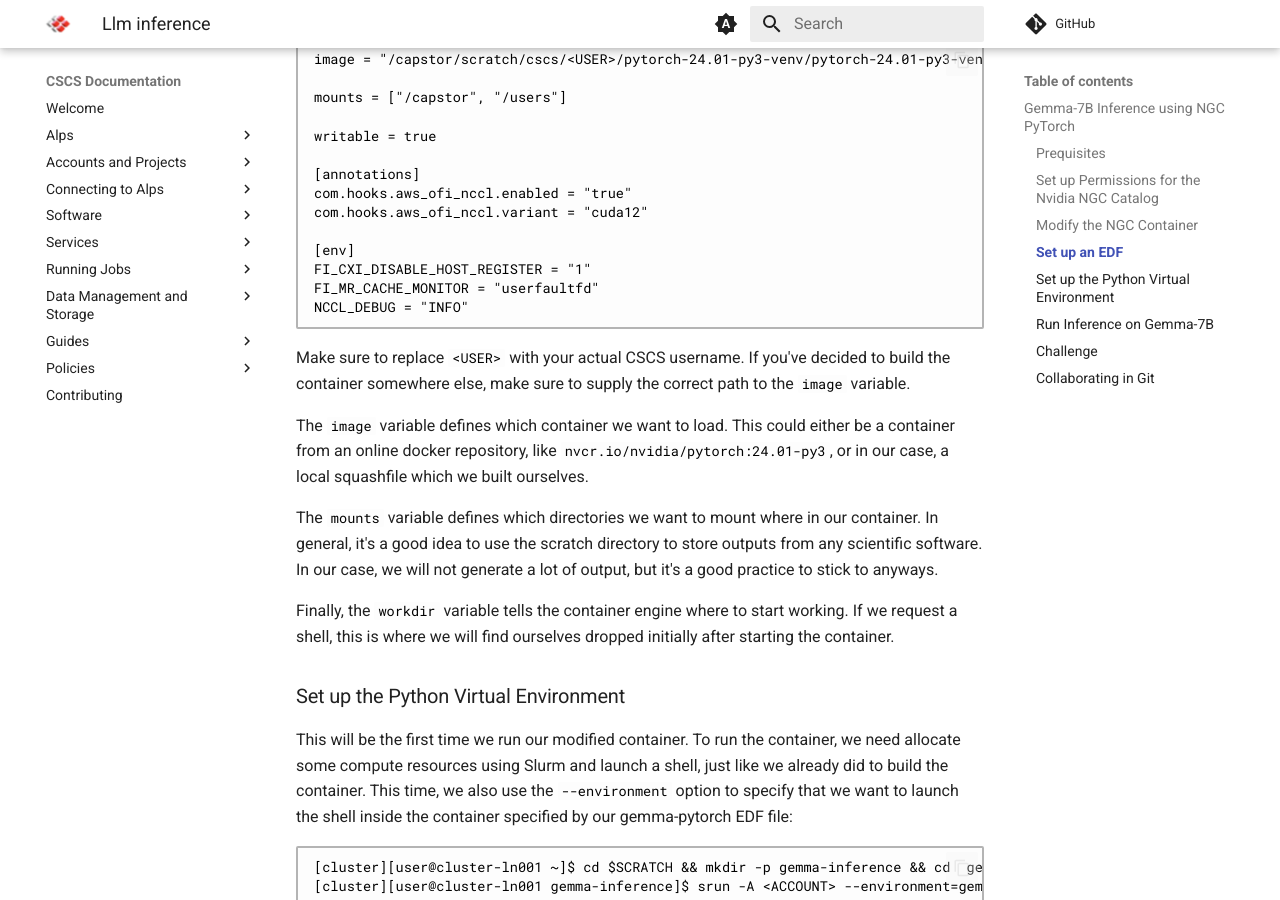
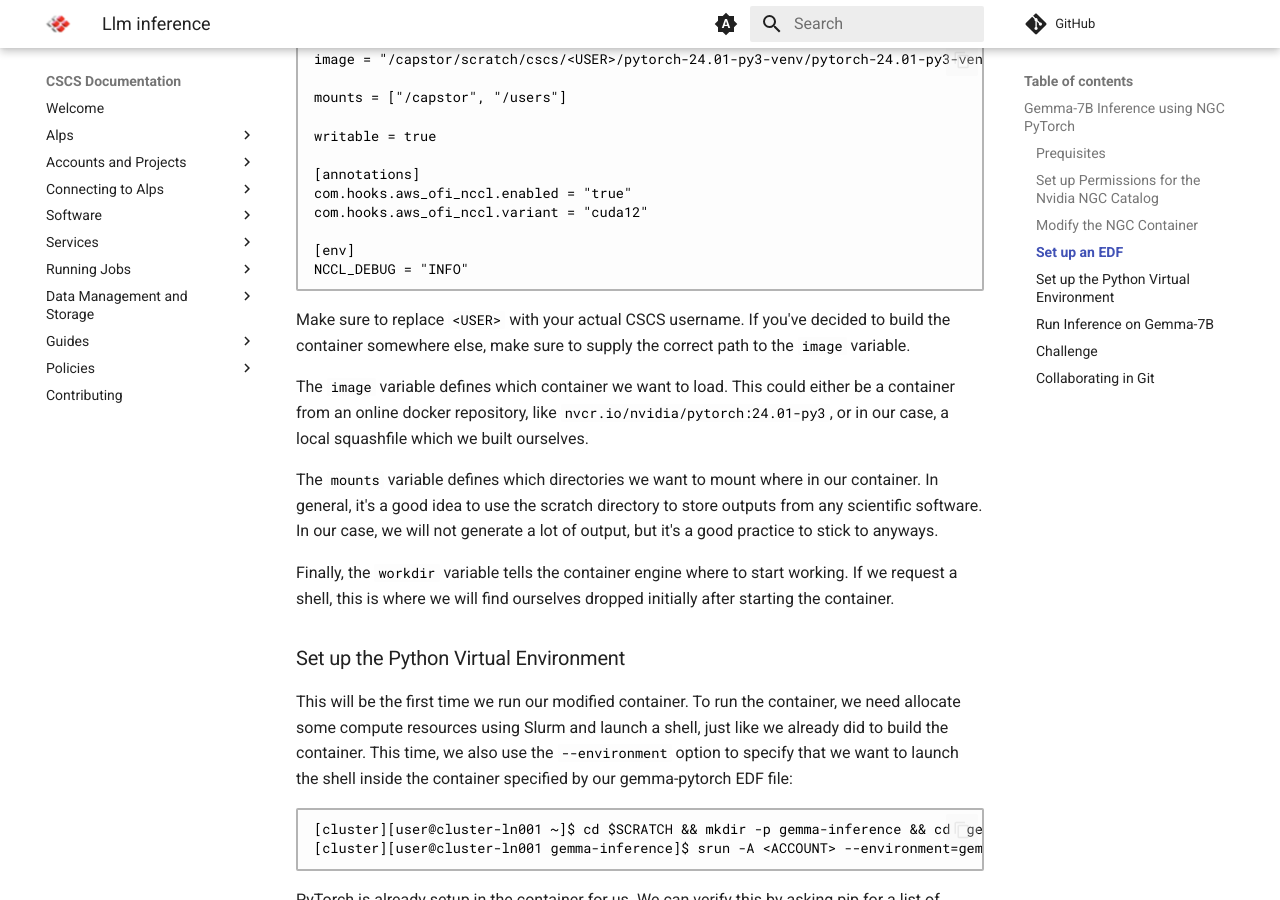
Before and after one commit to nickjbrowning/cscs-docs, an MkDocs documentation site: the page built from docs/guides/mlp_tutorials/llm-inference.md, in a window 1280 px wide and 900 px high, scrolled down 2737 px. Built offline with MkDocs 1.6.1 and Material for MkDocs 9.7.7, drawn with Linux system fonts in a browser that asks for light colours; comment, search, counter and statistics services are not loaded.

Commit message:
Update docs/guides/mlp_tutorials/llm-inference.md

````diff
--- a/docs/guides/mlp_tutorials/llm-inference.md
+++ b/docs/guides/mlp_tutorials/llm-inference.md
@@ -93,8 +93,6 @@ com.hooks.aws_ofi_nccl.enabled = "true"
 com.hooks.aws_ofi_nccl.variant = "cuda12"
 
 [env]
-FI_CXI_DISABLE_HOST_REGISTER = "1"
-FI_MR_CACHE_MONITOR = "userfaultfd"
 NCCL_DEBUG = "INFO"
 ```
 
````
